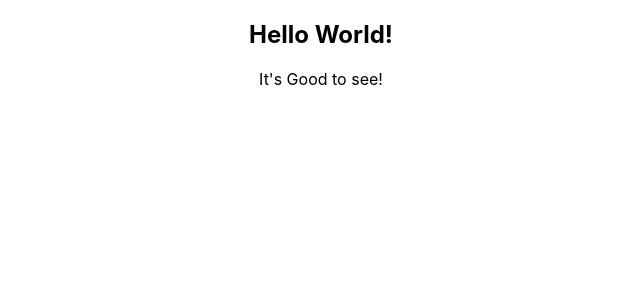
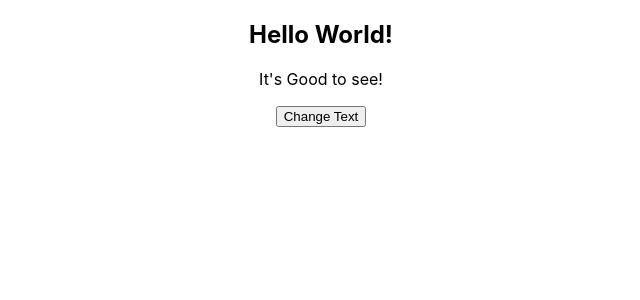
Before and after one commit to kscheltema/section_26_testing, a React (Create React App) app: page / in a window 1280 px wide. Shown: the top 300 px of the page, without its empty margins (319-959 px from the left). Built offline with nearby package versions, Linux system fonts and the light colour scheme.

Commit message:
multitude tests

```diff
--- a/src/components/Greeting.js
+++ b/src/components/Greeting.js
@@ -1,8 +1,18 @@
+import { useState } from "react";
+
 const Greeting = () => {
+  const [changedText, setChangedText] = useState(false);
+
+  const changedTextHandler = () => {
+    setChangedText(true);
+  };
+
   return (
     <div>
       <h2>Hello World!</h2>
-      <p>It's Good to see!</p>
+      {!changedText && <p>It's Good to see!</p>}
+      {changedText && <p>Changed!</p>}
+      <button onClick={changedTextHandler}>Change Text</button>
     </div>
   );
 };
```
Also changed, not shown: 2 other files (tests, documents, lock files or other folders).
